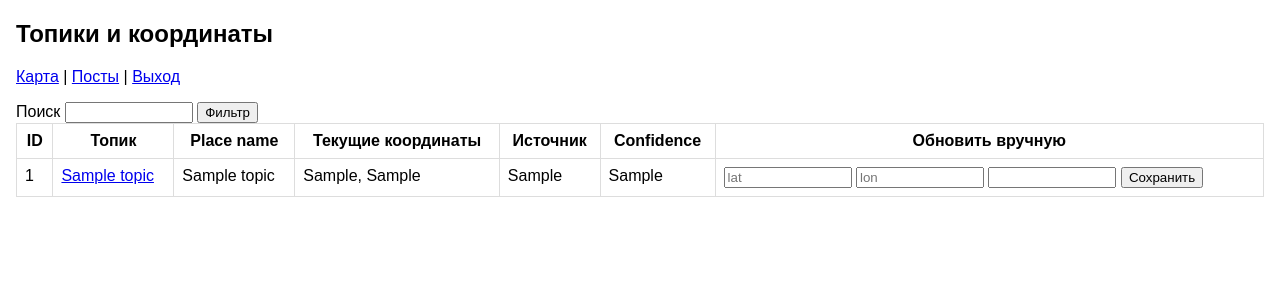
After one commit to d3bu99er/rybavvode, a FastAPI app: template app/templates/admin_topics.html in a window 1280 px wide. The commit adds this page. Shown: the top 300 px of the page. Run offline with FastAPI, Linux system fonts and the light colour scheme; the template is opened without the code that fills it: most values are stand-ins (such as "Sample title", 1, 10 or a date in 2020).

Commit message:
Исправлен запуск в docker_compose и доработан функционал ручного указания координат

```diff
--- a/app/templates/admin_posts.html
+++ b/app/templates/admin_posts.html
@@ -13,10 +13,10 @@
 </head>
 <body>
   <h2>Спарсенные посты</h2>
-  <p><a href="/">Карта</a> | <a href="/admin/logout">Выход</a></p>
+  <p><a href="/">Карта</a> | <a href="/admin/topics">Координаты</a> | <a href="/admin/logout">Выход</a></p>
   <form method="get" action="/admin/posts">
     <label>Поиск <input type="text" name="q" value="{{ q }}" /></label>
-    <label><input type="checkbox" name="include_deleted" value="true" {% if include_deleted %}checked{% endif %}/> Показать удалённые</label>
+    <label><input type="checkbox" name="include_deleted" value="true" {% if include_deleted %}checked{% endif %}/> Показать удаленные</label>
     <button type="submit">Фильтр</button>
   </form>
   <table>
@@ -39,7 +39,7 @@
         <td>{{ p.posted_at_utc }}</td>
         <td>{{ p.author }}</td>
         <td>{{ p.topic.title }}</td>
-        <td>{% if p.is_deleted %}Удалён{% else %}Активен{% endif %}</td>
+        <td>{% if p.is_deleted %}Удален{% else %}Активен{% endif %}</td>
         <td>{{ p.content_text[:180] }}</td>
         <td><a href="{{ p.url }}" target="_blank" rel="noopener noreferrer">Ссылка</a></td>
         <td>
--- /dev/null
+++ b/app/templates/admin_topics.html
@@ -0,0 +1,55 @@
+<!doctype html>
+<html lang="ru">
+<head>
+  <meta charset="UTF-8" />
+  <meta name="viewport" content="width=device-width, initial-scale=1" />
+  <title>Admin topics</title>
+  <style>
+    body { font-family: Arial, sans-serif; margin: 16px; }
+    table { border-collapse: collapse; width: 100%; }
+    th, td { border: 1px solid #ddd; padding: 8px; vertical-align: top; }
+    input { width: 120px; }
+  </style>
+</head>
+<body>
+  <h2>Топики и координаты</h2>
+  <p><a href="/">Карта</a> | <a href="/admin/posts">Посты</a> | <a href="/admin/logout">Выход</a></p>
+  <form method="get" action="/admin/topics">
+    <label>Поиск <input type="text" name="q" value="{{ q }}" /></label>
+    <button type="submit">Фильтр</button>
+  </form>
+  <table>
+    <thead>
+      <tr>
+        <th>ID</th>
+        <th>Топик</th>
+        <th>Place name</th>
+        <th>Текущие координаты</th>
+        <th>Источник</th>
+        <th>Confidence</th>
+        <th>Обновить вручную</th>
+      </tr>
+    </thead>
+    <tbody>
+      {% for t in topics %}
+      <tr>
+        <td>{{ t.id }}</td>
+        <td><a href="{{ t.url }}" target="_blank" rel="noopener noreferrer">{{ t.title }}</a></td>
+        <td>{{ t.place_name }}</td>
+        <td>{{ t.geocoded_lat }}, {{ t.geocoded_lon }}</td>
+        <td>{{ t.geocode_provider or "-" }}</td>
+        <td>{{ t.geocode_confidence if t.geocode_confidence is not none else "-" }}</td>
+        <td>
+          <form method="post" action="/admin/topics/{{ t.id }}/coords">
+            <input type="number" step="any" name="lat" value="{{ t.geocoded_lat if t.geocoded_lat is not none else '' }}" placeholder="lat" required />
+            <input type="number" step="any" name="lon" value="{{ t.geocoded_lon if t.geocoded_lon is not none else '' }}" placeholder="lon" required />
+            <input type="number" step="0.01" min="0" max="1" name="confidence" value="{{ t.geocode_confidence if t.geocode_confidence is not none else 1.0 }}" />
+            <button type="submit">Сохранить</button>
+          </form>
+        </td>
+      </tr>
+      {% endfor %}
+    </tbody>
+  </table>
+</body>
+</html>
--- /dev/null
+++ b/help.txt
@@ -0,0 +1,2 @@
+Перезапуск джобы скрапинга:
+docker compose exec app python -c "import asyncio; from app.main import scrape_job; asyncio.run(scrape_job())"
```
Also changed, not shown: app/api/admin.py (+40 -1 lines), app/services/repository.py (+28 -0 lines), tests/test_admin_topic_coords.py (added, +24 -0 lines), README.md.
